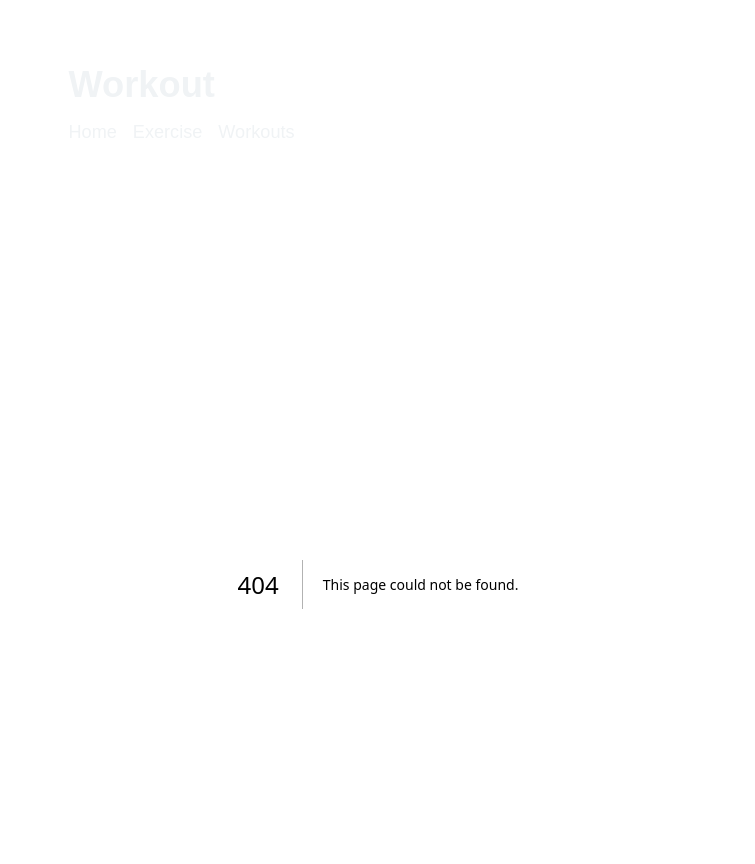
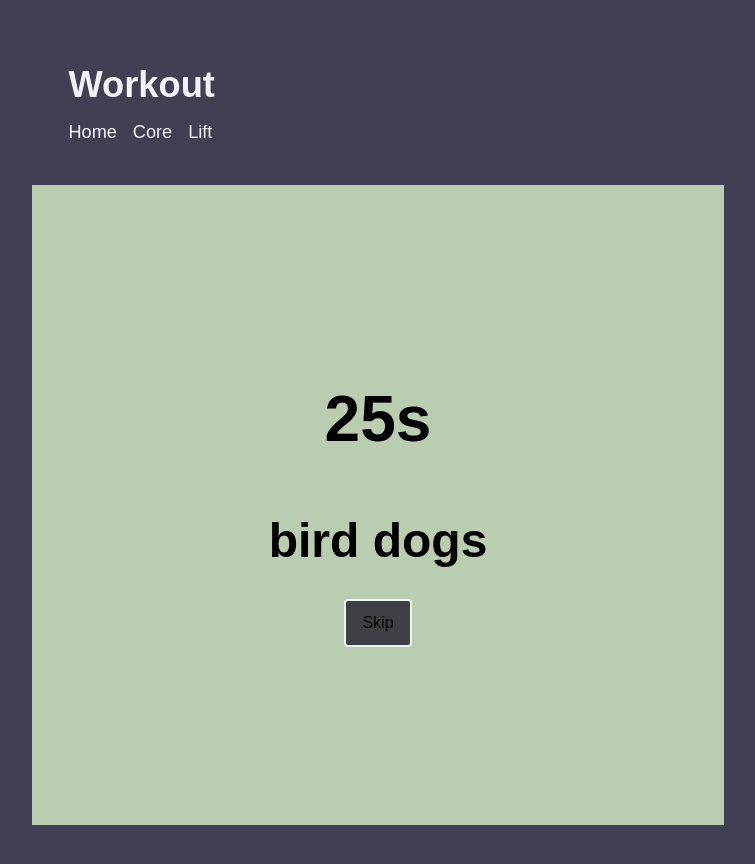
Before and after one commit to mae5357/gainsgpt, a Next.js app: page /core in a window 1280 px wide. Before the commit this address had no page. Shown: the top 864 px of the page, without its empty margins (262-1017 px from the left). After the commit the page ends 842 px from the top, so only its background shows below. Built offline with nearby package versions, Linux system fonts and the light colour scheme.

Commit message:
migrate to app/core

```diff
--- a/app/components/Header.js
+++ b/app/components/Header.js
@@ -11,10 +11,10 @@ export default function Header() {
             <Link href="/">Home</Link>
           </li>
           <li>
-            <Link href="/exercise">Exercise</Link>
+            <Link href="/core">Core</Link>
           </li>
           <li>
-            <Link href="/workouts">Workouts</Link>
+            <Link href="/lift">Lift</Link>
           </li>
         </ul>
       </nav>
--- a/app/exercise/page.js
+++ b/app/core/page.js
@@ -3,23 +3,25 @@
 'use client';
 
 import { useState, useEffect } from 'react';
-import styles from './exercise.module.css';
+import styles from './core.module.css';
 
 const EXERCISES = [
-  { name: 'Push-ups', duration: 30 },
-  { name: 'Squats', duration: 30 },
-  { name: 'Lunges', duration: 30 },
+  { name: 'bird dogs', duration: 30 },
+  { name: 'Side planks w/dips', duration: 30 },
+  { name: 'Russian twists', duration: 30 },
+  { name: 'Pushups', duration: 30 },
+  { name: '6 inches', duration: 30 },
 ];
 
 const BACKGROUND_COLORS = [
-  '#fb8b24ff',
-  '#00bcf5ff',
-  '#77cf4fff',
-  '#d68fd6ff',
-  '#ff4365ff',
+  "#BACDB0",
+  "#5f5aa2ff",
+  "#355691ff",
+  "#88A0A8",
+  "#B4CEB3",
 ];
 
-export default function ExercisePage() {
+export default function CorePage() {
   const [currentExerciseIndex, setCurrentExerciseIndex] = useState(0);
   const [timeLeft, setTimeLeft] = useState(EXERCISES[0].duration);
   const [isRest, setIsRest] = useState(false);
@@ -35,12 +37,12 @@ export default function ExercisePage() {
       }, 1000);
     } else {
       clearInterval(timer);
-      backgroundColorIndex = currentExerciseIndex *2 % BACKGROUND_COLORS.length;
+      backgroundColorIndex = currentExerciseIndex * 2 % BACKGROUND_COLORS.length;
       setBackgroundColor(BACKGROUND_COLORS[backgroundColorIndex]);
 
       if (isRest) {
         // background color change
-        backgroundColorIndex = (currentExerciseIndex *2 +1) % BACKGROUND_COLORS.length;
+        backgroundColorIndex = (currentExerciseIndex * 2 + 1) % BACKGROUND_COLORS.length;
         setBackgroundColor(BACKGROUND_COLORS[backgroundColorIndex]);
 
         // Rest period is over, move to next exercise
@@ -71,9 +73,9 @@ export default function ExercisePage() {
   const currentExercise = EXERCISES[currentExerciseIndex];
 
   return (
-    <main className={styles.main} style={{backgroundColor}}>
-      <div className={styles.timer}>{timeLeft}s</div>
-      <div className={styles.exerciseName}>
+    <main className={styles.main} style={{ backgroundColor }}>
+      <div className={styles.timer} style={{ backgroundColor }}>{timeLeft}s</div>
+      <div className={styles.exerciseName} style={{ backgroundColor }}>
         {isRest ? (
           <>
             <h2>REST</h2>
--- a/app/layout.js
+++ b/app/layout.js
@@ -1,4 +1,5 @@
 import './globals.css';
+import styles from './globals.css';
 import Header from './components/Header';
 
 export const metadata = {
@@ -9,7 +10,7 @@ export const metadata = {
 export default function RootLayout({ children }) {
   return (
     <html lang="en">
-      <body className='gradient-background'>
+      <body className={styles.RootLayout}>
         <Header />
         {children}
       </body>
```
